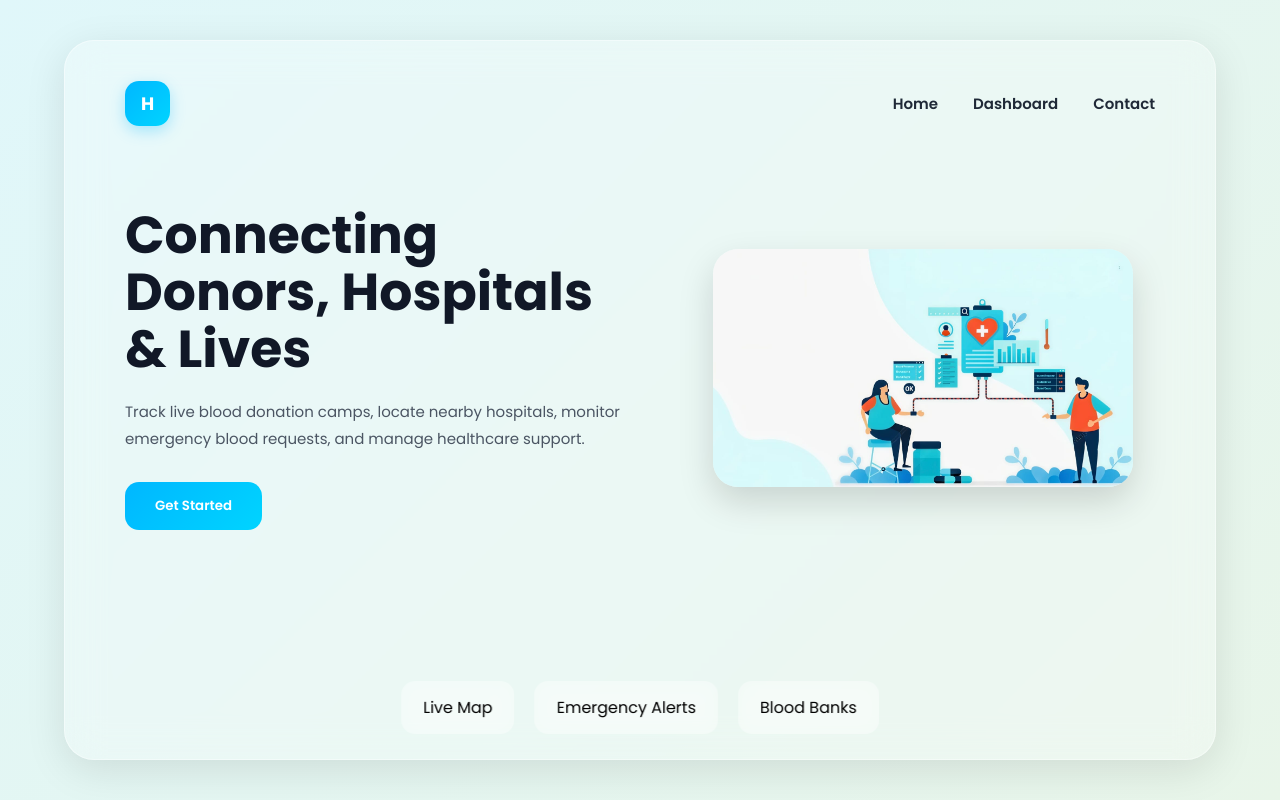
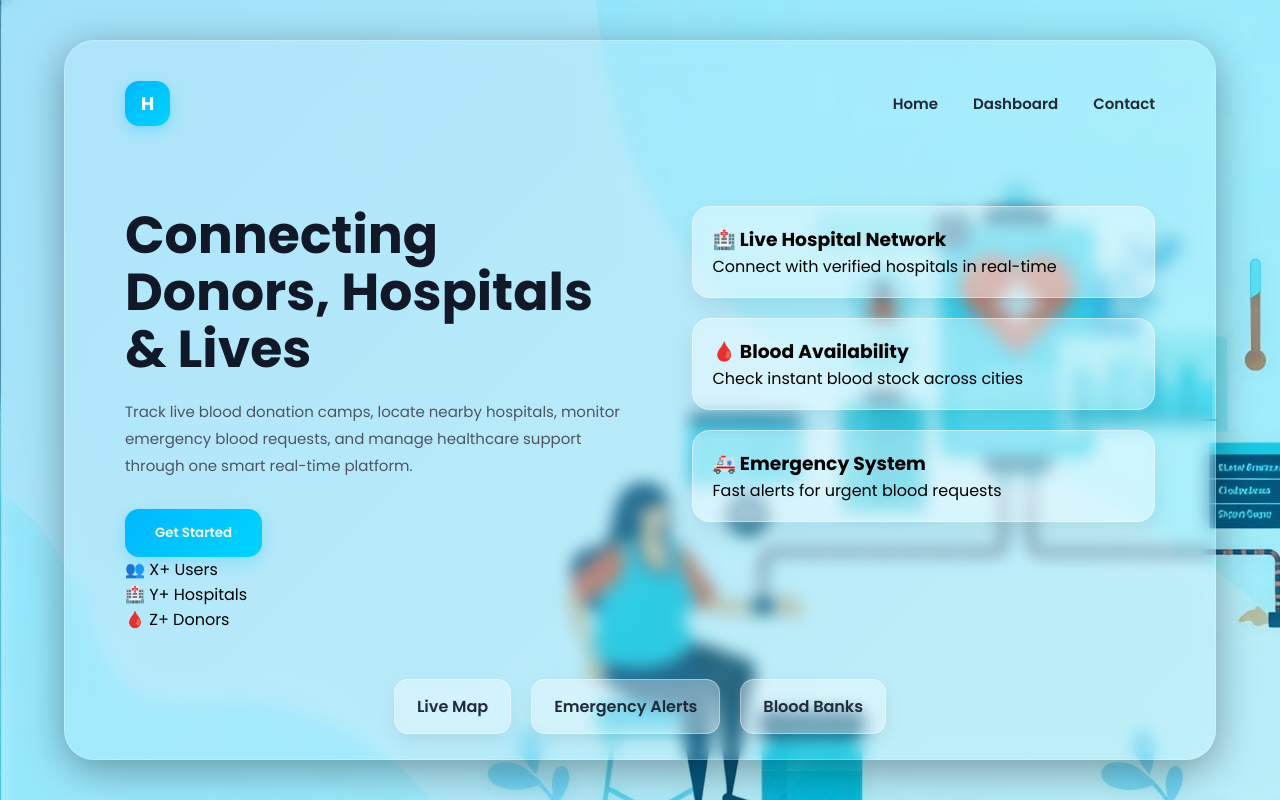
Before and after one commit to zin-web/CODEFLOW2026-KeyboardWarriors-HealthBridge, a Flask app: page / in a window 1280 px wide. Run offline with Flask 3, Linux system fonts and the light colour scheme.

Commit message:
Updated landing page part-2

```diff
--- a/templates/Landing.html
+++ b/templates/Landing.html
@@ -1,378 +1,3 @@
-<!-- <!DOCTYPE html>
-<html lang="en">
-<head>
-  <meta charset="UTF-8" />
-  <meta name="viewport" content="width=device-width, initial-scale=1.0"/>
-  <title>Healthcare Landing Page</title>
-
-  <link rel="preconnect" href="https://fonts.googleapis.com">
-  <link href="https://fonts.googleapis.com/css2?family=Poppins:wght@300;400;500;600;700&display=swap" rel="stylesheet">
-
-  <style>
-
-    *{
-      margin:0;
-      padding:0;
-      box-sizing:border-box;
-      font-family:'Poppins',sans-serif;
-    }
-
-    body{
-      width:100%;
-      height:100vh;
-
-      display:flex;
-      justify-content:center;
-      align-items:center;
-
-      overflow:hidden;
-
-      background:linear-gradient(135deg, #e0f7fa, #e8f5e9);
-    }
-
-    .main-container{
-      width:88%;
-      height:84vh;
-
-      border-radius:35px;
-
-      position:relative;
-
-      background:rgba(255,255,255,0.28);
-
-      border:1px solid rgba(255,255,255,0.35);
-
-      backdrop-filter:blur(18px);
-      -webkit-backdrop-filter:blur(18px);
-
-      box-shadow:
-      0 8px 32px rgba(0,0,0,0.10);
-
-      overflow:hidden;
-    }
-
-    .navbar{
-      width:90%;
-      height:60px;
-
-      position:absolute;
-      top:30px;
-      left:50%;
-
-      transform:translateX(-50%);
-
-      display:flex;
-      align-items:center;
-      justify-content:space-between;
-
-      padding:0 28px;
-    }
-
-    .logo{
-      width:42px;
-      height:42px;
-
-      border:none;
-      border-radius:14px;
-
-      background:linear-gradient(135deg,#00b7ff,#00d4ff);
-
-      color:white;
-
-      font-size:20px;
-      font-weight:700;
-
-      cursor:pointer;
-
-      box-shadow:
-      0 4px 16px rgba(0,183,255,0.35);
-    }
-
-    .nav-links{
-      display:flex;
-      gap:42px;
-    }
-
-    .nav-links a{
-      text-decoration:none;
-
-      color:#1f2937;
-
-      font-size:15px;
-      font-weight:600;
-
-      transition:0.3s;
-    }
-
-    .nav-links a:hover{
-      color:#0099ff;
-    }
-
-     .hero{
-      width:100%;
-      height:100%;
-
-      display:flex;
-      align-items:center;
-      justify-content:space-between;
-
-      padding:130px 70px 60px 70px;
-    }
-
-
-    .left{
-      width:50%;
-    }
-
-    .left h1{
-      font-size:58px;
-
-      line-height:1.1;
-
-      color:#111827;
-
-      margin-bottom:22px;
-
-      font-weight:700;
-    }
-
-    .left p{
-      font-size:15px;
-
-      line-height:1.9;
-
-      color:#4b5563;
-
-      margin-bottom:35px;
-
-      max-width:650px;
-    }
-
-    .start-btn{
-      padding:16px 34px;
-
-      border:none;
-
-      border-radius:18px;
-
-      font-size:16px;
-      font-weight:600;
-
-      cursor:pointer;
-
-      color:white;
-
-      background:linear-gradient(135deg,#00b7ff,#00d4ff);
-
-      transition:0.3s;
-
-      box-shadow:
-      0 6px 18px rgba(0,183,255,0.25);
-    }
-
-    .start-btn:hover{
-      transform:translateY(-3px);
-    }
-
-
-
-    .right{
-      width:40%;
-
-      display:flex;
-      justify-content:center;
-      align-items:center;
-    }
-
-    .image-card{
-      width:370px;
-      height:430px;
-
-      border-radius:35px;
-
-      overflow:hidden;
-
-      background:rgba(255,255,255,0.22);
-
-      border:1px solid rgba(255,255,255,0.30);
-
-      backdrop-filter:blur(14px);
-
-      box-shadow:
-      0 10px 30px rgba(0,0,0,0.12);
-    }
-
-    .image-card img{
-      width:100%;
-      height:100%;
-
-      object-fit:cover;
-    }
-
-
-
-    .bottom-buttons{
-      position:absolute;
-
-      bottom:28px;
-      left:50%;
-
-      transform:translateX(-50%);
-
-      display:flex;
-      gap:22px;
-    }
-
-    .glass-btn{
-      padding:12px 22px;
-
-      border-radius:14px;
-
-      border:1px solid rgba(255,255,255,0.35);
-
-      background:rgba(255,255,255,0.25);
-
-      backdrop-filter:blur(12px);
-
-      cursor:pointer;
-
-      font-size:14px;
-      font-weight:600;
-
-      color:#1f2937;
-
-      transition:0.3s;
-
-      box-shadow:
-      0 6px 18px rgba(0,0,0,0.06);
-    }
-
-    .glass-btn:hover{
-      transform:translateY(-4px);
-
-      background:rgba(255,255,255,0.40);
-    }
-
-
-
-    @media(max-width:1000px){
-
-      body{
-        height:auto;
-        padding:30px 0;
-      }
-
-      .main-container{
-        height:auto;
-        padding-bottom:120px;
-      }
-
-      .hero{
-        flex-direction:column;
-        gap:50px;
-
-        padding:130px 30px 60px 30px;
-      }
-
-      .left,
-      .right{
-        width:100%;
-      }
-
-      .left h1{
-        font-size:42px;
-      }
-
-      .image-card{
-        width:100%;
-        height:350px;
-      }
-
-      .bottom-buttons{
-        flex-wrap:wrap;
-        justify-content:center;
-      }
-
-      .nav-links{
-        display:none;
-      }
-
-    }
-
-  </style>
-</head>
-
-<body>
-
-  <div class="main-container">
-
-
-    <nav class="navbar">
-
-      <button class="logo">H</button>
-
-      <div class="nav-links">
-         <a href="/">Home</a>
-         <a href="/dashboard">Dashboard</a>
-         <a href="/support">Contact Us</a>
-      </div>
-
-
-
-
-
-    </nav>
-
-
-
-    <section class="hero">
-
-      <div class="left">
-
-        <h1>
-          Connecting Donors, Hospitals & Lives
-        </h1>
-
-        <p>
-          Track live blood donation camps, locate nearby hospitals,
-          monitor emergency blood requests, and manage healthcare
-          support through one smart real-time platform.
-        </p>
-
-        <button class="start-btn">
-          Get Started
-        </button>
-
-      </div>
-
-
-
-      <div class="right">
-
-        <div class="image-card">
-
-          <img src="https://images.unsplash.com/photo-1584515933487-779824d29309?q=80&w=1974&auto=format&fit=crop" alt="Healthcare">
-
-        </div>
-
-      </div>
-
-    </section>
-
-
-    <div class="bottom-buttons">
-
-      <button class="glass-btn">Live Map</button>
-      <button class="glass-btn">Emergency Alerts</button>
-      <button class="glass-btn">Blood Banks</button>
-
-    </div>
-
-  </div>
-
-</body>
-</html> -->
-
 <!DOCTYPE html>
 <html lang="en">
 <head>
@@ -391,29 +16,49 @@
   font-family:'Poppins',sans-serif;
 }
 
+
+
+
+
 body{
   width:100%;
   min-height:100vh;
   display:flex;
   justify-content:center;
   align-items:center;
-  background:linear-gradient(135deg,#e0f7fa,#e8f5e9);
+
+
+
+  background-size: cover;
+  background-position: center;
+  background-repeat: no-repeat;
+
+  background:
+    linear-gradient(135deg, rgba(0,183,255,0.35), rgba(0,212,255,0.25)),
+    url("../static/images/landing_page.jpg");
 }
+
 
 /* MAIN CARD */
 .main-container{
   width:90%;
   height:90vh;
-  background:rgba(255,255,255,0.25);
-  backdrop-filter:blur(18px);
-  border-radius:30px;
-  border:1px solid rgba(255,255,255,0.4);
-  box-shadow:0 10px 40px rgba(0,0,0,0.1);
-  position:relative;
-  padding:20px 60px;
+  background: rgba(255, 255, 255, 0.12);
+backdrop-filter: blur(8px);
+border: 1px solid rgba(255, 255, 255, 0.25);
+
+  -webkit-backdrop-filter: blur(10px);
+
+  border-radius: 30px;
+
+
+  box-shadow: 0 10px 40px rgba(0, 0, 0, 0.35);
+
+  position: relative;
+  padding: 20px 60px;
 }
 
-/* NAVBAR */
+/* NAVBAR (IMPROVED) */
 .navbar{
   display:flex;
   justify-content:space-between;
@@ -445,13 +90,18 @@ body{
   color:#1f2937;
   font-weight:600;
   font-size:15px;
+  transition:0.3s;
+}
+
+.nav-links a:hover{
+  color:#00a3ff;
 }
 
 /* HERO */
 .hero{
   display:flex;
   justify-content:space-between;
-  align-items:center;
+  align-items:flex-start;
   margin-top:60px;
   gap:40px;
 }
@@ -482,30 +132,24 @@ body{
   color:white;
   font-weight:600;
   cursor:pointer;
+  box-shadow:0 6px 18px rgba(0,183,255,0.25);
+  transition:0.3s;
 }
 
-/* RIGHT IMAGE */
+.start-btn:hover{
+  transform:translateY(-3px);
+}
+
+/* RIGHT IMAGE (REF STYLE) */
 .right{
   width:45%;
   display:flex;
   justify-content:center;
 }
 
-.image-card{
-  width:100%;
-  max-width:420px;
-  border-radius:25px;
-  overflow:hidden;
-  box-shadow:0 15px 35px rgba(0,0,0,0.15);
-}
 
-.image-card img{
-  width:100%;
-  height:100%;
-  object-fit:cover;
-}
 
-/* FEATURES */
+/* FEATURE SECTION (replacing bottom buttons) */
 .features{
   position:absolute;
   bottom:25px;
@@ -520,10 +164,45 @@ body{
   border-radius:14px;
   background:rgba(255,255,255,0.3);
   backdrop-filter:blur(10px);
+  border:1px solid rgba(255,255,255,0.4);
+  font-weight:600;
+  color:#1f2937;
+  cursor:pointer;
+  transition:0.3s;
+  box-shadow:0 6px 18px rgba(0,0,0,0.08);
+}
+
+.feature-card:hover{
+  transform:translateY(-4px);
+  background:rgba(255,255,255,0.5);
+}
+.right{
+  width:45%;
+  display:flex;
+  flex-direction:column;
+  gap:20px;
+}
+
+.hero-card{
+  padding:18px 20px;
+  border-radius:18px;
+
+  background: rgba(255,255,255,0.35);
+  backdrop-filter: blur(12px);
+
+  border: 1px solid rgba(255,255,255,0.4);
+  box-shadow: 0 10px 25px rgba(0,0,0,0.08);
+
+  transition:0.3s;
+}
+
+.hero-card:hover{
+  transform: translateY(-5px);
 }
 
 /* RESPONSIVE */
 @media(max-width:900px){
+
 .hero{
   flex-direction:column;
 }
@@ -532,9 +211,23 @@ body{
   width:100%;
 }
 
+.left h1{
+  font-size:40px;
+}
+
+.features{
+  flex-wrap:wrap;
+  position:static;
+  transform:none;
+  margin-top:40px;
+  justify-content:center;
+}
+
 .main-container{
   height:auto;
+  padding:20px 25px;
 }
+
 }
 
 </style>
@@ -544,6 +237,7 @@ body{
 
 <div class="main-container">
 
+  <!-- NAV -->
   <div class="navbar">
     <div class="logo">H</div>
 
@@ -554,29 +248,47 @@ body{
     </div>
   </div>
 
+  <!-- HERO -->
 <div class="hero">
 
   <div class="left">
     <h1>Connecting Donors, Hospitals & Lives</h1>
     <p>
       Track live blood donation camps, locate nearby hospitals,
-        monitor emergency blood requests, and manage healthcare support.
+      monitor emergency blood requests, and manage healthcare
+      support through one smart real-time platform.
     </p>
 
     <button class="start-btn">Get Started</button>
   </div>
+  <div class="right">
+  <div class="hero-card">
+    <h3>🏥 Live Hospital Network</h3>
+    <p>Connect with verified hospitals in real-time</p>
+  </div>
 
-    <div class="right">
-      <div class="image-card">
+  <div class="hero-card">
+    <h3>🩸 Blood Availability</h3>
+    <p>Check instant blood stock across cities</p>
+  </div>
 
-        <!-- ✅ YOUR LOCAL IMAGE FROM PROJECT -->
-        <img src="images/landing_page.jpeg" alt="Healthcare Image">
-
+  <div class="hero-card">
+    <h3>🚑 Emergency System</h3>
+    <p>Fast alerts for urgent blood requests</p>
   </div>
 </div>
 
 </div>
 
+    <div class="stats">
+  <div>👥 X+ Users</div>
+  <div>🏥 Y+ Hospitals</div>
+  <div>🩸 Z+ Donors</div>
+</div>
+
+
+
+  <!-- FEATURES -->
   <div class="features">
     <div class="feature-card">Live Map</div>
     <div class="feature-card">Emergency Alerts</div>
```
Also changed, not shown: static/images/landing_page.jpg (renamed from templates/images/landing_page.jpeg). Lines whose indentation alone changed are shown as unchanged.
